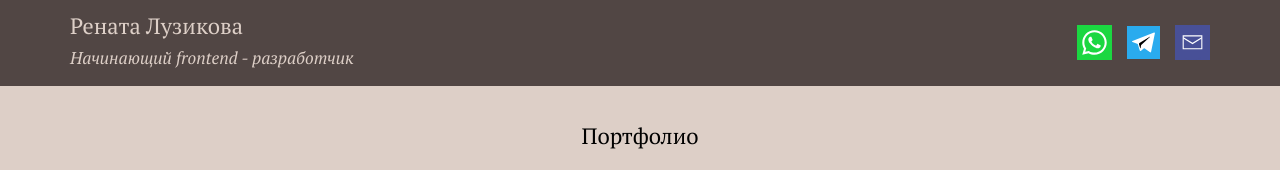
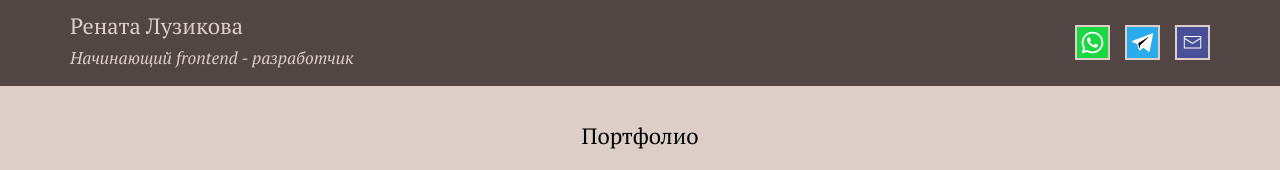
Before and after one commit to ReDjanis/portfolio, a plain HTML site: page index.html in a window 1280 px wide. Shown: the top 170 px of the page. Drawn offline with Linux system fonts and the light colour scheme.

Commit message:
edits contacts

```diff
--- a/sass/style.scss
+++ b/sass/style.scss
@@ -71,6 +71,8 @@ body {
         height: 35px;
         overflow: hidden;
         cursor: pointer;
+        background-color: #fff;
+        border: 2px solid #ddcfc7;
 
         &:hover {
             opacity: 0.5;
@@ -83,14 +85,9 @@ body {
     }
 }
 
-.link-telegram {
-    background-color: #fff;
-    width: 33px;
-    height: 33px;
-}
-
 .link-email {
     background-color: rgb(72 80 151);
+
 }
 
 .email {
@@ -208,7 +205,7 @@ body {
             justify-content: center;
         }
 
-          &__item:first-child {
+        &__item:first-child {
             &::before {
                 content: "";
                 position: absolute;
```
Also changed, not shown: index.html (+0 -1 lines), css/style.css, 1 other file.
